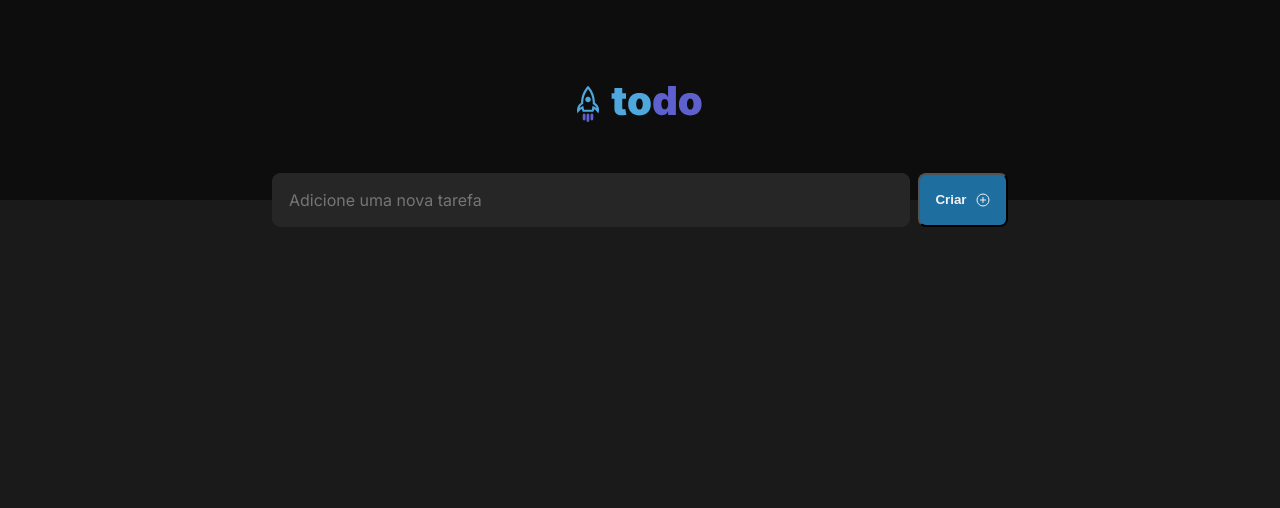
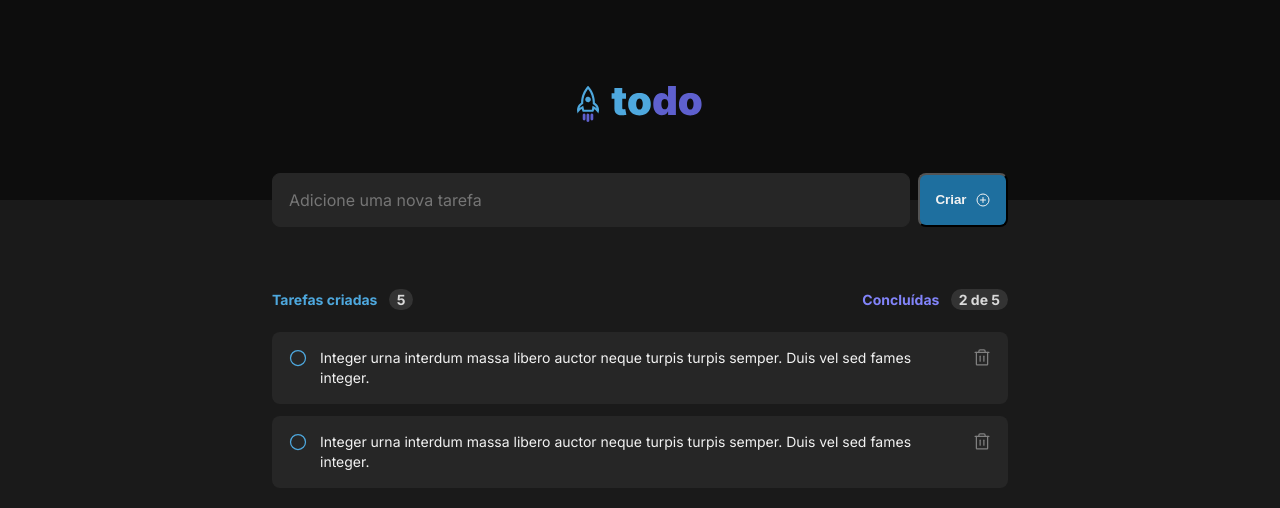
Before and after one commit to rafael-santana-almeida/ignite_todo-list, a React (Vite) app: page / in a window 1280 px wide. Shown: the top 508 px of the page. Built offline with nearby package versions, Linux system fonts and the light colour scheme.

Commit message:
Create and styling todo list

```diff
--- a/src/App.module.css
+++ b/src/App.module.css
@@ -2,3 +2,64 @@
   max-width: 46rem;
   margin: -1.6875rem auto 0 auto;
 }
+
+.main {
+  margin-top: 4rem;
+}
+
+.main header {
+  display: flex;
+  justify-content: space-between;
+}
+
+.main header div {
+  font-size: 0.875rem;
+  font-weight: bold;
+  color: var(--purple-500);
+}
+
+.main header div:first-of-type {
+  color: var(--blue-500);
+}
+
+.main header div span {
+  background: var(--gray-400);
+  color: var(--gray-200);
+  padding: 2px 8px;
+  border-radius: 999px;
+  margin-left: 0.5rem;
+}
+
+.main ul {
+  display: flex;
+  flex-direction: column;
+  gap: 0.75rem;
+
+  list-style: none;
+  margin-top: 1.5rem;
+}
+
+.main ul li {
+  display: flex;
+  align-items: flex-start;
+  gap: 0.75rem;
+
+  padding: 1rem;
+  color: var(--gray-100);
+  background: var(--gray-500);
+  font-size: 0.875rem;
+  border-radius: 8px;
+  height: 4.5rem;
+  line-height: 1.4;
+}
+
+.main ul li button {
+  display: flex;
+  background: transparent;
+  border: none;
+  color: var(--gray-300);
+}
+
+.main ul li button:first-of-type {
+  color: var(--blue-500);
+}
--- a/src/App.tsx
+++ b/src/App.tsx
@@ -1,4 +1,6 @@
-import { Form } from './Components/Form';
+import { Circle, Trash } from 'phosphor-react';
+
+import { NewTodoForm } from './Components/NewTodoForm';
 import { Header } from './Components/Header';
 
 import styles from './App.module.css';
@@ -11,7 +13,40 @@ export function App() {
       <Header />
 
       <div className={styles.wrapper}>
-        <Form />
+        <NewTodoForm />
+
+        <main className={styles.main}>
+          <header>
+            <div>Tarefas criadas <span>5</span></div>
+            <div>Concluídas <span>2 de 5</span></div>
+          </header>
+
+          <ul>
+            <li>
+              <button type='button'>
+                <Circle size={20}/>
+              </button>
+
+              <p>Integer urna interdum massa libero auctor neque turpis turpis semper. Duis vel sed fames integer.</p>
+
+              <button type='button'>
+              <Trash size={20}/>
+              </button>
+            </li>
+
+            <li>
+              <button type='button'>
+                <Circle size={20}/>
+              </button>
+
+              <p>Integer urna interdum massa libero auctor neque turpis turpis semper. Duis vel sed fames integer.</p>
+
+              <button type='button'>
+              <Trash size={20}/>
+              </button>
+            </li>
+          </ul>
+        </main>
       </div>
     </>
   )
--- a/src/Components/Form.tsx
+++ b/src/Components/NewTodoForm.tsx
@@ -1,8 +1,8 @@
 import { PlusCircle } from 'phosphor-react';
 
-import styles from './Form.module.css';
+import styles from './NewTodoForm.module.css';
 
-export function Form() {
+export function NewTodoForm() {
   return (
     <form className={styles.form}>
       <input placeholder='Adicione uma nova tarefa' type="text" />
@@ -10,5 +10,5 @@ export function Form() {
         Criar
         <PlusCircle size={16} /></button>
     </form>
-  )
+  );
 }
```
Also changed, not shown: src/Components/NewTodoForm.module.css (renamed from src/Components/Form.module.css).
